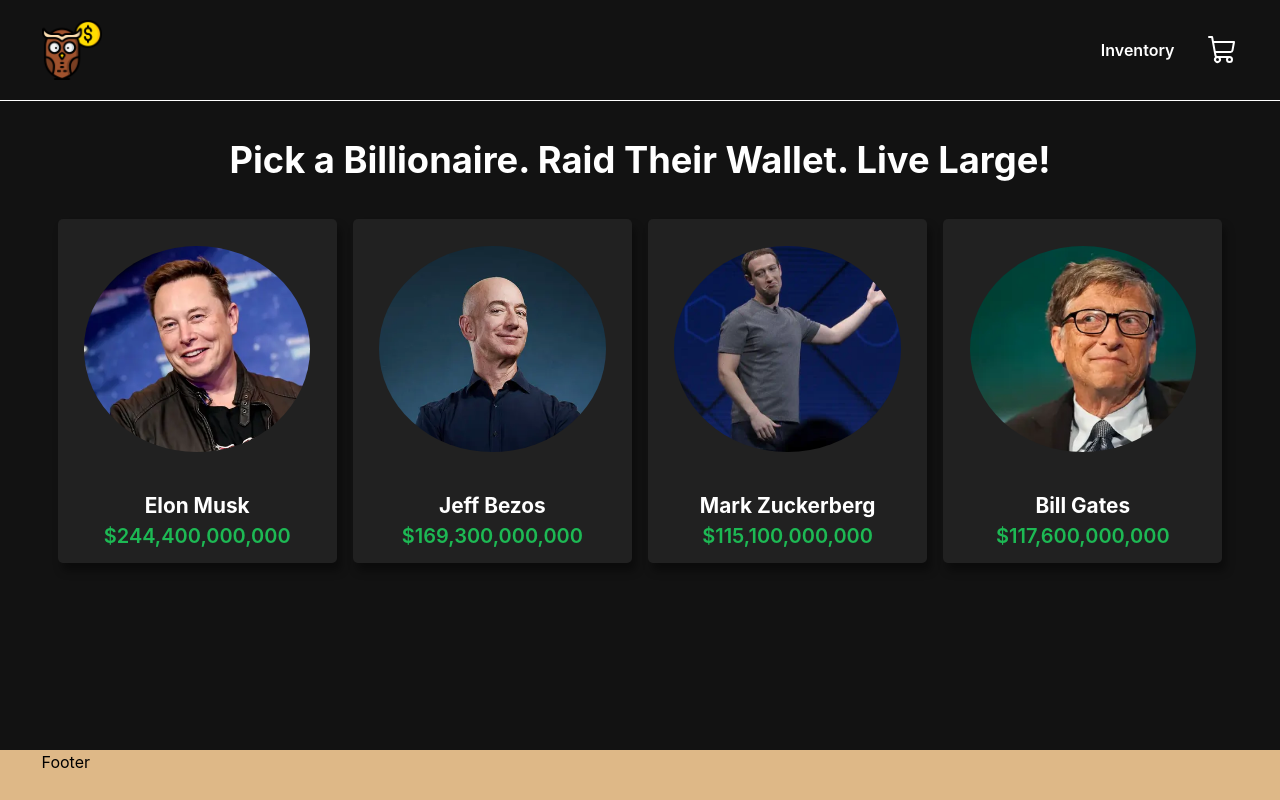
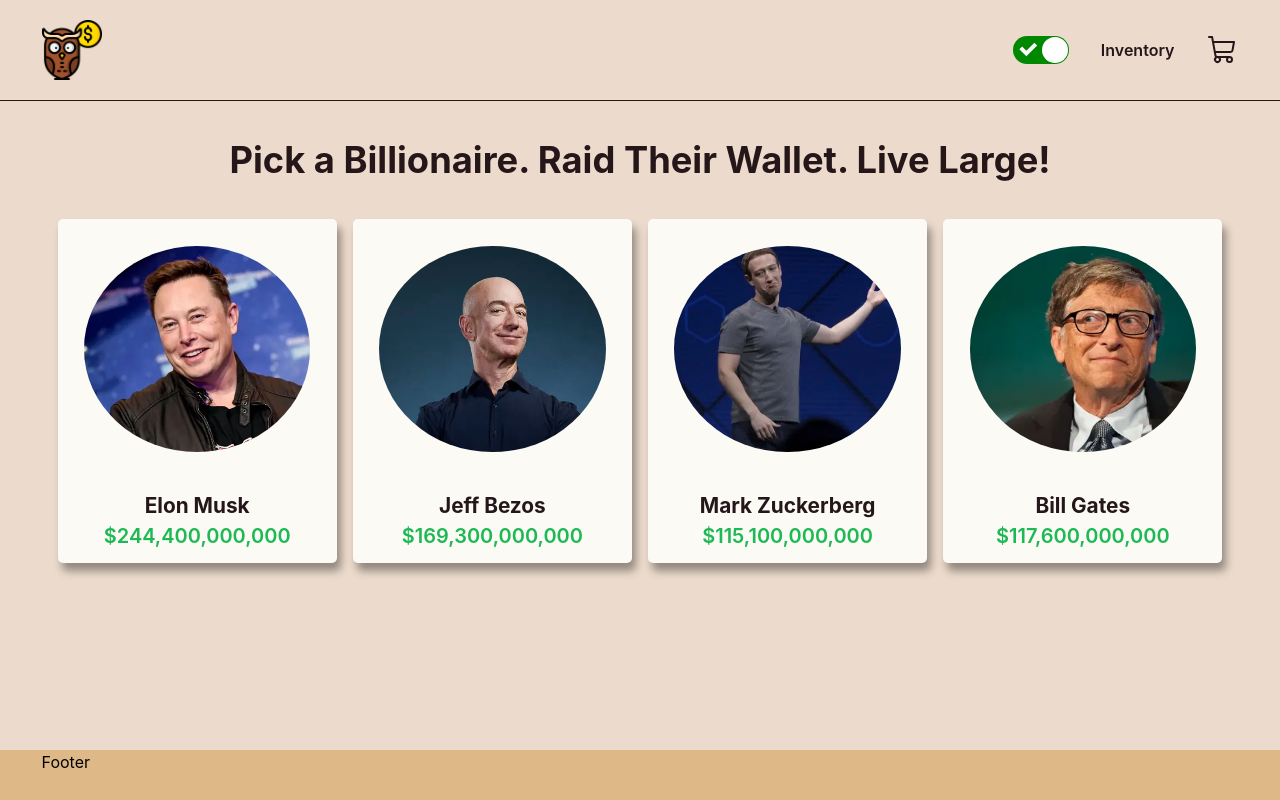
Before and after one commit to flnx/Billionaire-Cash-Splash, a React (Vite) app: page / in a window 1280 px wide. Built offline with nearby package versions, Linux system fonts and the light colour scheme.

Commit message:
Adding theme context provider

```diff
--- a/package.json
+++ b/package.json
@@ -11,9 +11,11 @@
   },
   "dependencies": {
     "@phosphor-icons/react": "^2.0.15",
+    "rc-switch": "^4.1.0",
     "react": "^18.2.0",
     "react-dom": "^18.2.0",
-    "react-router-dom": "^6.15.0"
+    "react-router-dom": "^6.15.0",
+    "react-switch": "^7.0.0"
   },
   "devDependencies": {
     "@types/react": "^18.2.15",
--- a/src/App.tsx
+++ b/src/App.tsx
@@ -5,11 +5,14 @@
 import { ShoppingContextProvider } from './context/ShoppingContext';
 import { BillionaireContextProvider } from './context/BillionaireContext';
 import { Inventory } from './pages/Inventory';
+import { useTheme } from './context/ThemeContext';
 
 function App() {
+    const { theme } = useTheme();
+
     return (
         <BillionaireContextProvider>
-            <div className="app" data-theme="dark">
+            <div className="app" data-theme={theme}>
                 <ShoppingContextProvider>
                     <Navbar />
                     <Routes>
--- a/src/components/Navbar/Navbar.tsx
+++ b/src/components/Navbar/Navbar.tsx
@@ -2,12 +2,15 @@
 import { Container } from '../Container/Container';
 import { useCart } from 'src/context/ShoppingContext';
 import { ShoppingCart } from '@phosphor-icons/react';
+import Switch from 'react-switch';
 
 import logo from 'src/assets/logo/owl.png';
 import styles from './Navbar.module.scss';
+import { useTheme } from 'src/context/ThemeContext';
 
 export const Navbar = () => {
     const { openCart } = useCart();
+    const { themeHandler } = useTheme();
 
     return (
         <header className={styles.header}>
@@ -24,6 +27,7 @@
                         </Link>
                     </div>
                     <nav>
+                        <Switch checked={true} onChange={() => false} />
                         <Link to="/inventory">Inventory</Link>
                         <ShoppingCart
                             size={32}
--- /dev/null
+++ b/src/context/ThemeContext.tsx
@@ -0,0 +1,40 @@
+import { createContext, useState } from 'react';
+import { useContext } from 'react';
+
+
+type ThemeContextProps = {
+    children: React.ReactNode;
+};
+
+type ThemeType = 'dark' | 'light';
+
+type ThemeContextType = {
+    themeHandler: () => void;
+    theme: ThemeType;
+};
+
+const ThemeContext = createContext<ThemeContextType | undefined>(undefined);
+
+export const ThemeContextProvider = ({ children }: ThemeContextProps) => {
+    const [theme, setTheme] = useState<ThemeType>('light');
+
+    const themeHandler = () => {
+        setTheme((prev: ThemeType) => (prev === 'light' ? 'dark' : 'light'));
+    };
+
+    return (
+        <ThemeContext.Provider value={{ theme, themeHandler }}>
+            {children}
+        </ThemeContext.Provider>
+    );
+};
+
+export const useTheme = (): ThemeContextType => {
+    const context = useContext(ThemeContext);
+
+    if (!context) {
+        throw new Error('useTheme must be used within a ThemeContextProvider');
+    }
+
+    return context;
+};
--- a/src/main.tsx
+++ b/src/main.tsx
@@ -1,18 +1,22 @@
 import React from 'react';
 import ReactDOM from 'react-dom/client';
 import App from './App.tsx';
+
+import { BrowserRouter } from 'react-router-dom';
+import { ThemeContextProvider } from './context/ThemeContext.tsx';
 
 import './styles/reset.scss';
 import './styles/typography.scss';
 import './styles/utils.scss';
 import './styles/theme.scss';
 
-import { BrowserRouter } from 'react-router-dom';
 
 ReactDOM.createRoot(document.getElementById('root')!).render(
     <React.StrictMode>
         <BrowserRouter>
-            <App />
+            <ThemeContextProvider>
+                <App />
+            </ThemeContextProvider>
         </BrowserRouter>
     </React.StrictMode>
 );
```
Also changed, not shown: 1 other file (tests, documents, lock files or other folders).
